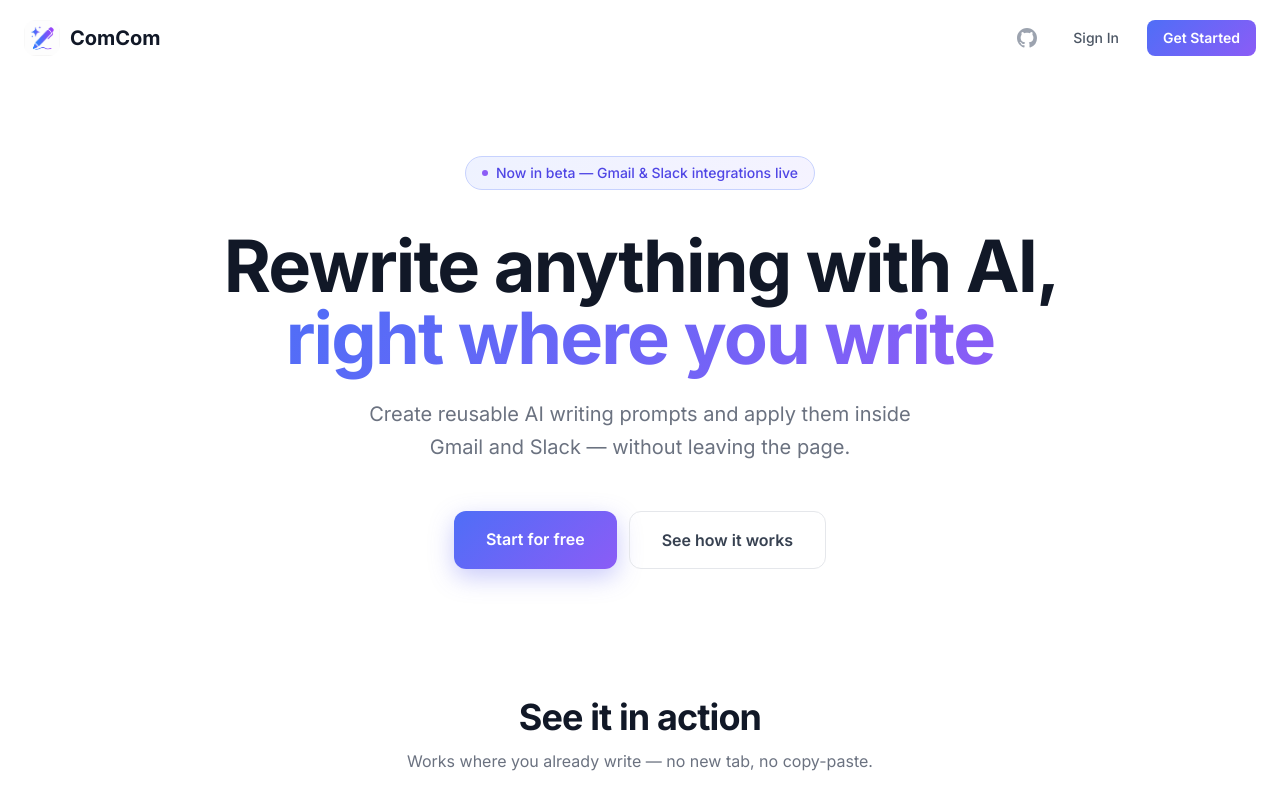
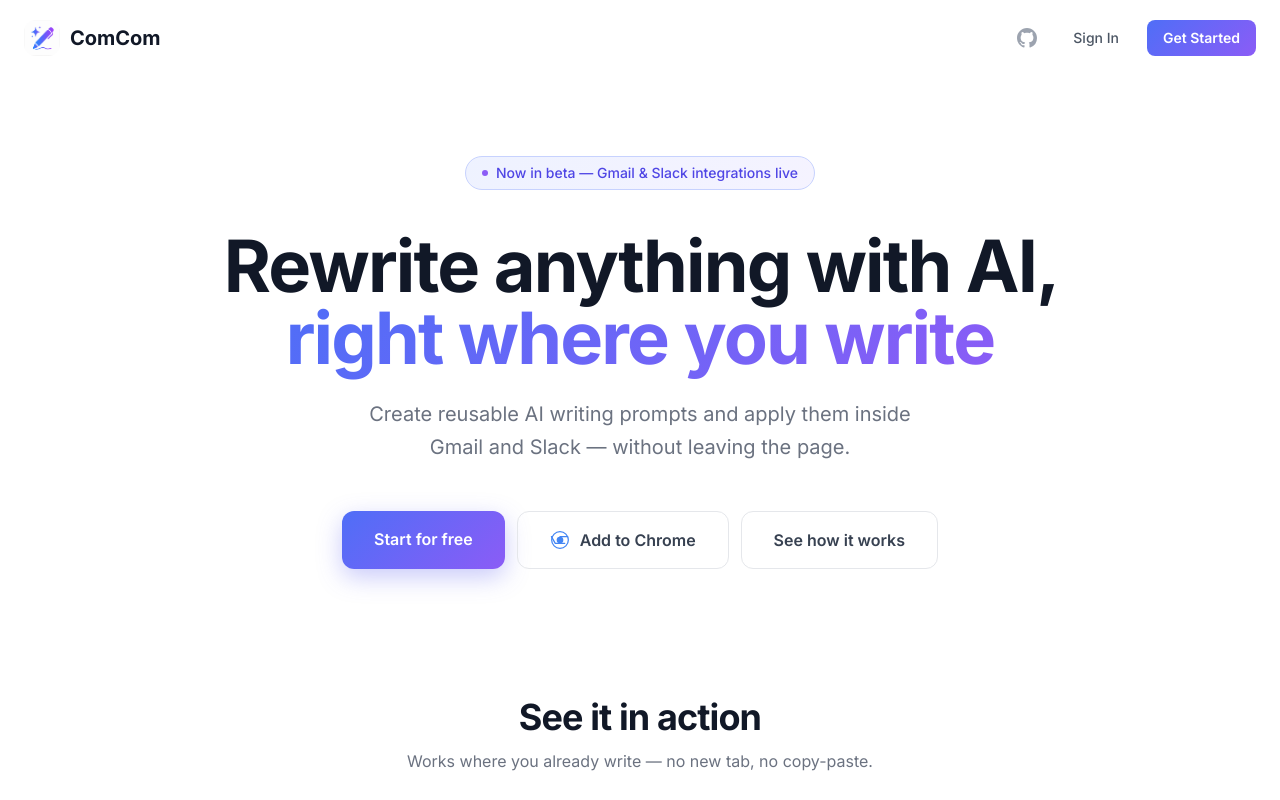
Before and after one commit to eric248550/comcom, a Next.js app in the folder apps/web/: page / in a window 1280 px wide. Shown: the top 800 px of the page. Built offline with nearby package versions, Linux system fonts and the light colour scheme; no server answers.

Commit message:
feat: add Chrome Web Store link to README and landing page for easy access to the extension

```diff
--- a/apps/web/src/app/dashboard/page.tsx
+++ b/apps/web/src/app/dashboard/page.tsx
@@ -60,7 +60,7 @@
               <span>Configure writing tone</span>
             </Link>
             <a
-              href="https://chrome.google.com/webstore"
+              href="https://chromewebstore.google.com/detail/comcom/dpmfokapmmmahdkaphlgodghojcdhigo"
               target="_blank"
               rel="noreferrer"
               className="flex items-center gap-3 p-3 rounded-lg border hover:bg-gray-50 transition-colors text-sm"
--- a/apps/web/src/app/page.tsx
+++ b/apps/web/src/app/page.tsx
@@ -83,6 +83,19 @@
               Start for free
             </Link>
             <a
+              href="https://chromewebstore.google.com/detail/comcom/dpmfokapmmmahdkaphlgodghojcdhigo"
+              target="_blank"
+              rel="noopener noreferrer"
+              className="inline-flex items-center gap-2.5 px-8 py-4 border border-gray-200 text-gray-700 text-base font-semibold rounded-xl hover:bg-gray-50 transition-colors"
+            >
+              <svg className="w-5 h-5" viewBox="0 0 24 24" fill="none" xmlns="http://www.w3.org/2000/svg">
+                <circle cx="12" cy="12" r="10" stroke="#4285F4" strokeWidth="1.5"/>
+                <circle cx="12" cy="12" r="4" fill="#4285F4"/>
+                <path d="M12 8h9.1M6.3 16L1.75 8M17.7 16H6.3" stroke="#4285F4" strokeWidth="1.5" strokeLinecap="round"/>
+              </svg>
+              Add to Chrome
+            </a>
+            <a
               href="#features"
               className="px-8 py-4 border border-gray-200 text-gray-700 text-base font-semibold rounded-xl hover:bg-gray-50 transition-colors"
             >
```
Also changed, not shown: 1 other file (tests, documents, lock files or other folders).
